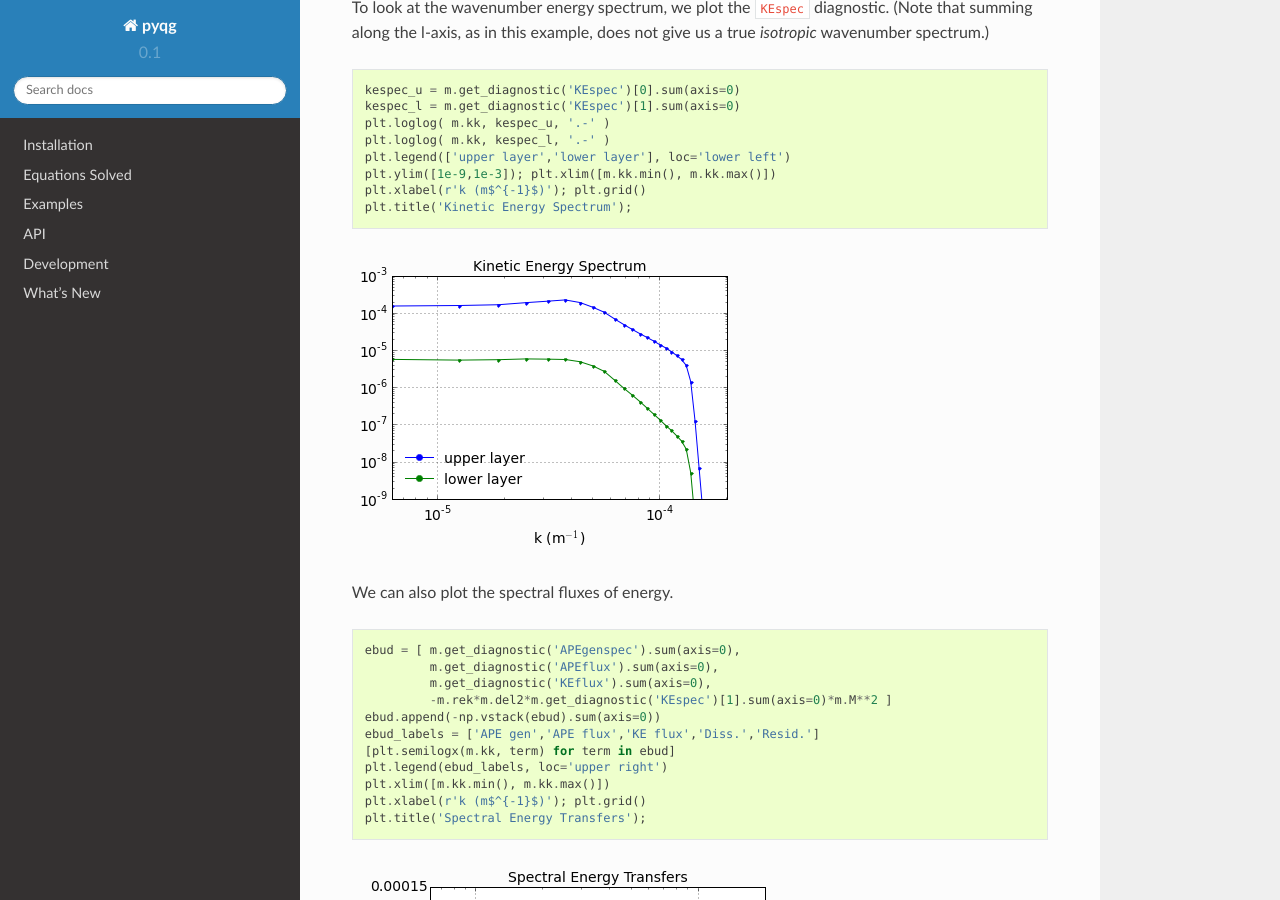
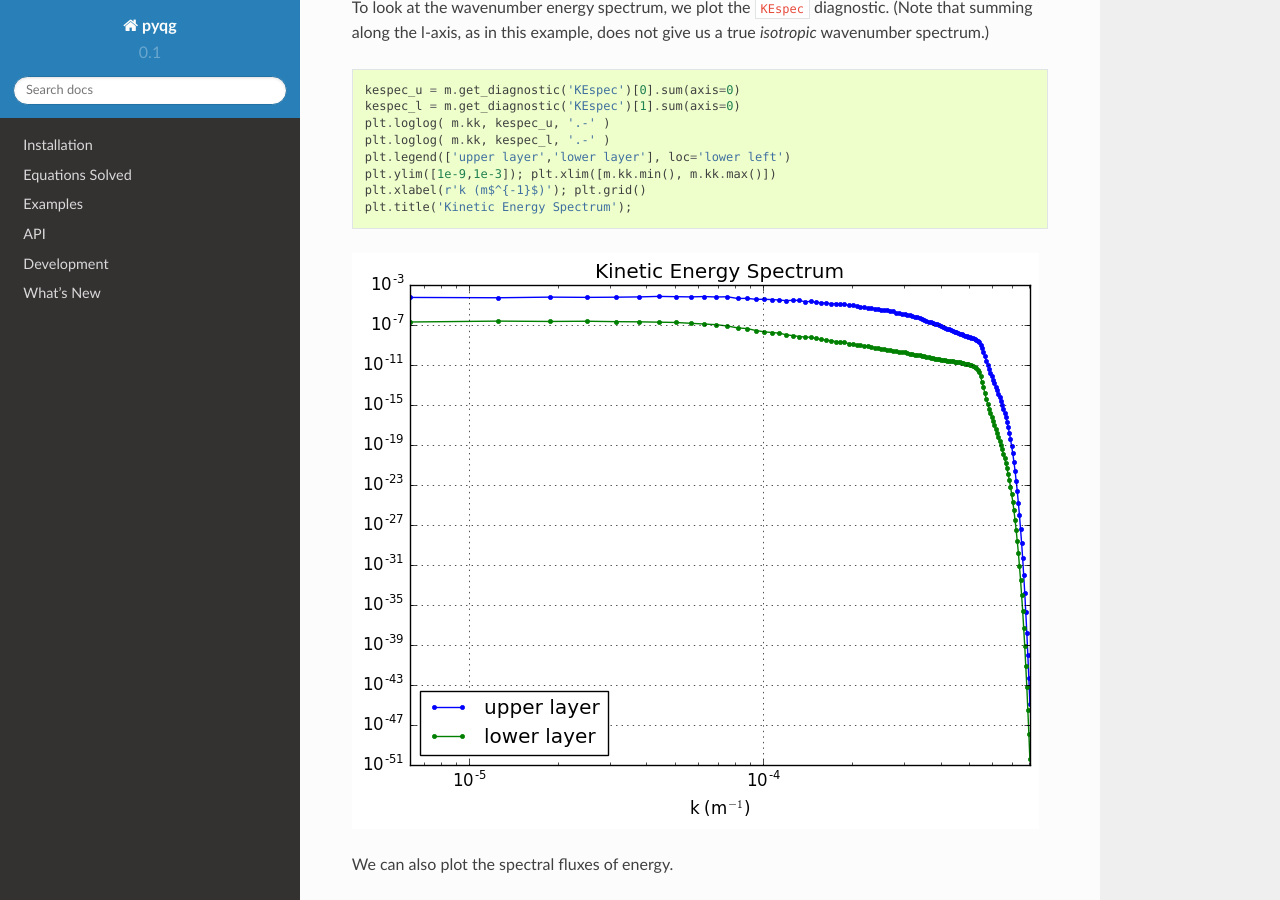
Before and after one commit to pyqg/pyqg, a Sphinx documentation site: the page built from docs/examples/zonal-jet.rst, in a window 1280 px wide and 900 px high, scrolled down 2335 px. Built offline with Sphinx 7.4.7 and the Read the Docs theme 2.0.0, drawn with Linux system fonts in a browser that asks for light colours.

Commit message:
Add images for zonal jet doc

```diff
--- a/docs/examples/zonal-jet.rst
+++ b/docs/examples/zonal-jet.rst
@@ -130,7 +130,7 @@ does not give us a true *isotropic* wavenumber spectrum.)
 
 
 
-.. image:: two-layer_files/two-layer_10_0.png
+.. image:: zonal-jet_files/diag.png
 
 
 We can also plot the spectral fluxes of energy.
@@ -151,4 +151,4 @@ We can also plot the spectral fluxes of energy.
 
 
 
-.. image:: two-layer_files/two-layer_12_0.png
+.. image:: zonal-jet_files/spec.png
```
Also changed, not shown: docs/examples/zonal-jet_files/Q_full_with_jet_0000.png (added), docs/examples/zonal-jet_files/Q_with_jet_0000.png (added), docs/examples/zonal-jet_files/diag.png (added), docs/examples/zonal-jet_files/spec.png (added), 1 other file.
